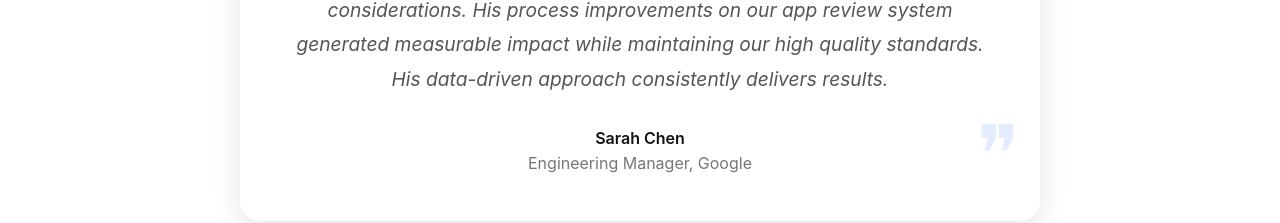
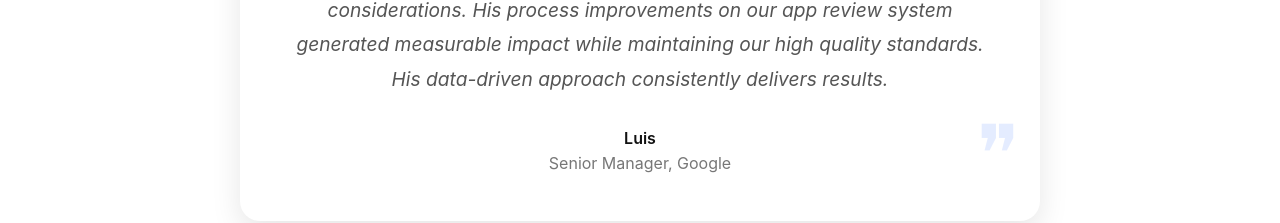
Before and after one commit to Omkar142/omkar_portfolio, a plain HTML site: page index.html in a window 1280 px wide. Shown: the part 5632-5855 px from the top of the page. Drawn offline with Linux system fonts and the light colour scheme.

Commit message:
Update index.html

```diff
--- a/index.html
+++ b/index.html
@@ -1120,8 +1120,8 @@
         <div class="testimonial">
           <div class="quote-icon quote-left">❝</div>
           <p class="testimonial-text">Omkar has an extraordinary ability to bridge technical and business considerations. His process improvements on our app review system generated measurable impact while maintaining our high quality standards. His data-driven approach consistently delivers results.</p>
-          <h4 class="testimonial-author">Sarah Chen</h4>
-          <p class="testimonial-role">Engineering Manager, Google</p>
+          <h4 class="testimonial-author">Luis</h4>
+          <p class="testimonial-role">Senior Manager, Google</p>
           <div class="quote-icon quote-right">❞</div>
         </div>
       </div>
```
